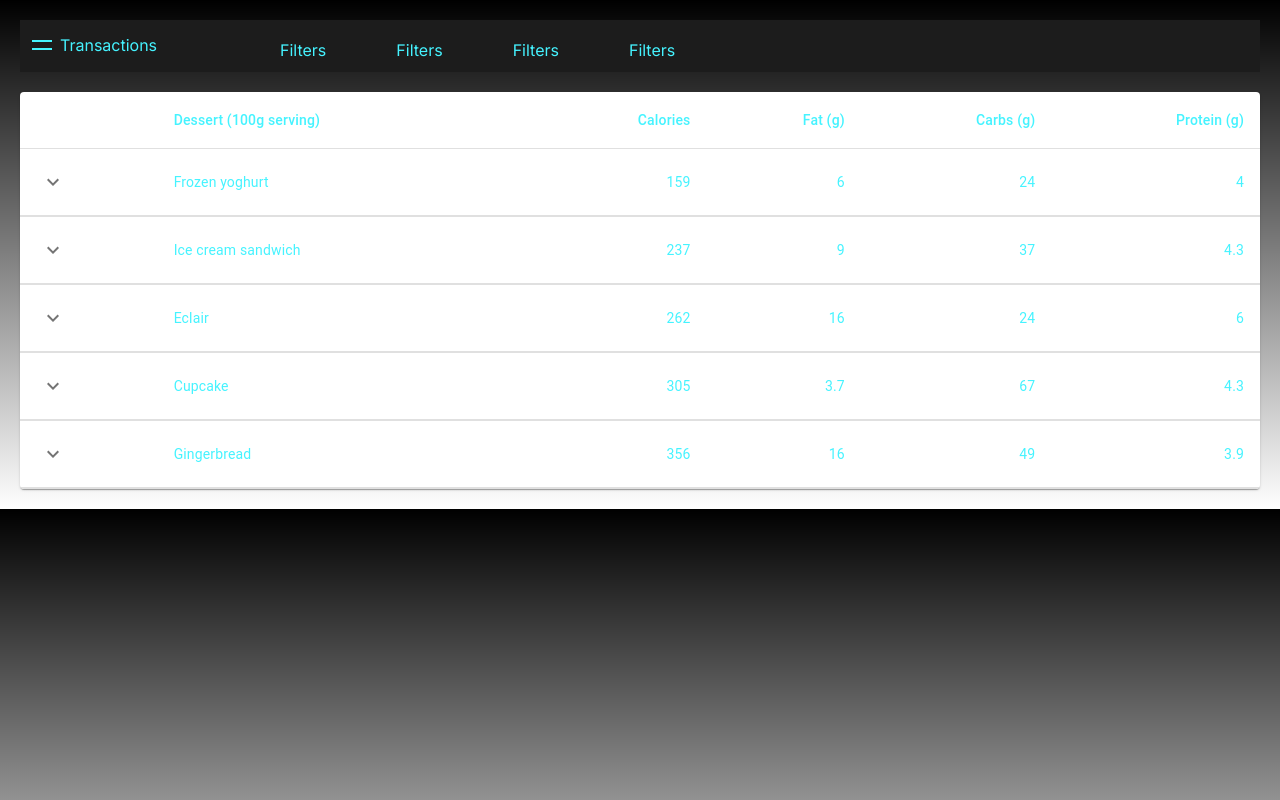
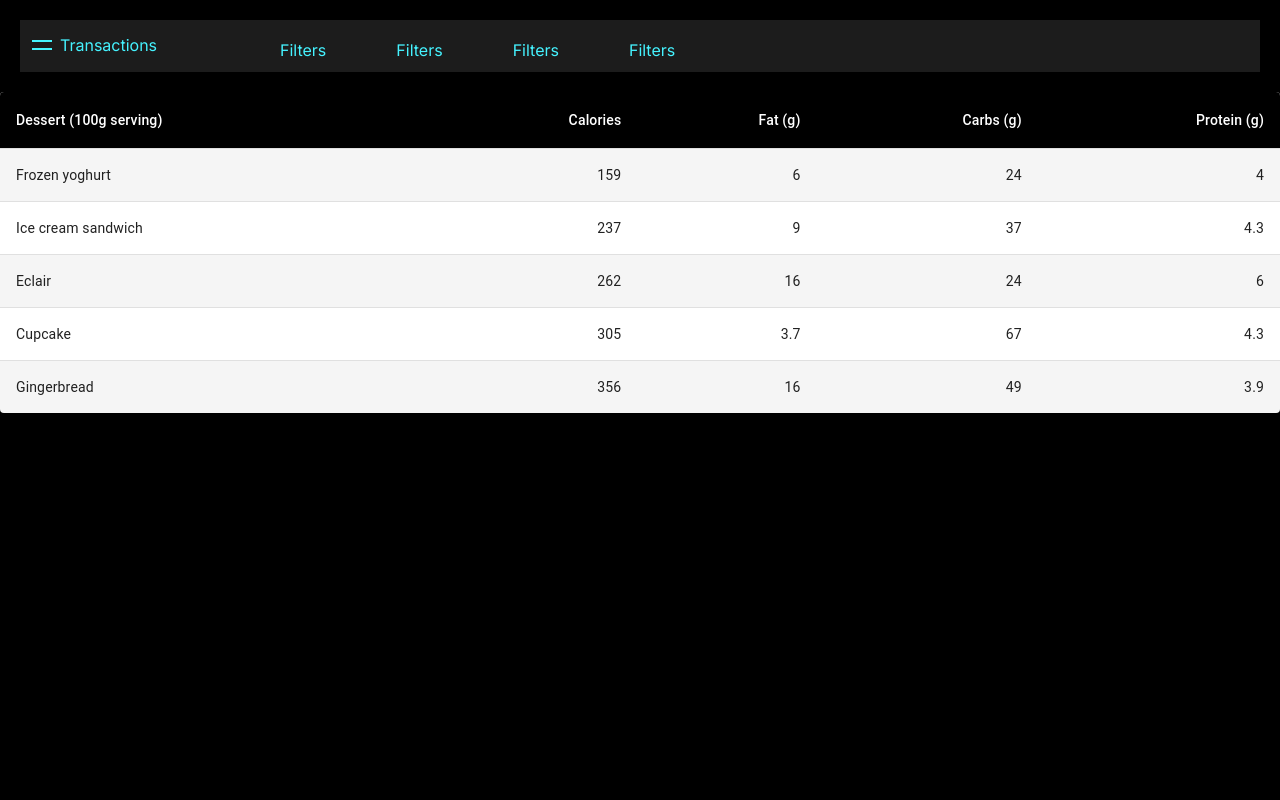
Before and after one commit to spas4o/ryvyl, a Next.js app: page /dashboard in a window 1280 px wide. Built offline with nearby package versions, Linux system fonts and the light colour scheme.

Commit message:
update styles

```diff
--- a/app/components/Transactions/index.tsx
+++ b/app/components/Transactions/index.tsx
@@ -1,19 +1,32 @@
 import * as React from 'react';
-import Box from '@mui/material/Box';
-import Collapse from '@mui/material/Collapse';
-import IconButton from '@mui/material/IconButton';
+import { styled } from '@mui/material/styles';
 import Table from '@mui/material/Table';
 import TableBody from '@mui/material/TableBody';
-import TableCell from '@mui/material/TableCell';
+import TableCell, { tableCellClasses } from '@mui/material/TableCell';
 import TableContainer from '@mui/material/TableContainer';
 import TableHead from '@mui/material/TableHead';
 import TableRow from '@mui/material/TableRow';
-import Typography from '@mui/material/Typography';
 import Paper from '@mui/material/Paper';
-import KeyboardArrowDownIcon from '@mui/icons-material/KeyboardArrowDown';
-import KeyboardArrowUpIcon from '@mui/icons-material/KeyboardArrowUp';
 
-import './style.css'
+const StyledTableCell = styled(TableCell)(({ theme }) => ({
+  [`&.${tableCellClasses.head}`]: {
+    backgroundColor: theme.palette.common.black,
+    color: theme.palette.common.white,
+  },
+  [`&.${tableCellClasses.body}`]: {
+    fontSize: 14,
+  },
+}));
+
+const StyledTableRow = styled(TableRow)(({ theme }) => ({
+  '&:nth-of-type(odd)': {
+    backgroundColor: theme.palette.action.hover,
+  },
+  // hide last border
+  '&:last-child td, &:last-child th': {
+    border: 0,
+  },
+}));
 
 function createData(
   name: string,
@@ -21,119 +34,43 @@ function createData(
   fat: number,
   carbs: number,
   protein: number,
-  price: number,
 ) {
-  return {
-    name,
-    calories,
-    fat,
-    carbs,
-    protein,
-    price,
-    history: [
-      {
-        date: '2020-01-05',
-        customerId: '11091700',
-        amount: 3,
-      },
-      {
-        date: '2020-01-02',
-        customerId: 'Anonymous',
-        amount: 1,
-      },
-    ],
-  };
-}
-
-function Row(props: { row: ReturnType<typeof createData> }) {
-  const { row } = props;
-  const [open, setOpen] = React.useState(false);
-
-  return (
-    <React.Fragment>
-      <TableRow sx={{ '& > *': { borderBottom: 'unset' } }}>
-        <TableCell>
-          <IconButton
-            aria-label="expand row"
-            size="small"
-            onClick={() => setOpen(!open)}
-          >
-            {open ? <KeyboardArrowUpIcon /> : <KeyboardArrowDownIcon />}
-          </IconButton>
-        </TableCell>
-        <TableCell component="th" scope="row">
-          {row.name}
-        </TableCell>
-        <TableCell align="right">{row.calories}</TableCell>
-        <TableCell align="right">{row.fat}</TableCell>
-        <TableCell align="right">{row.carbs}</TableCell>
-        <TableCell align="right">{row.protein}</TableCell>
-      </TableRow>
-      <TableRow>
-        <TableCell style={{ paddingBottom: 0, paddingTop: 0 }} colSpan={6}>
-          <Collapse in={open} timeout="auto" unmountOnExit>
-            <Box sx={{ margin: 1 }}>
-              <Typography variant="h6" gutterBottom component="div">
-                History
-              </Typography>
-              <Table size="small" aria-label="purchases">
-                <TableHead>
-                  <TableRow>
-                    <TableCell>Date</TableCell>
-                    <TableCell>Customer</TableCell>
-                    <TableCell align="right">Amount</TableCell>
-                    <TableCell align="right">Total price ($)</TableCell>
-                  </TableRow>
-                </TableHead>
-                <TableBody>
-                  {row.history.map((historyRow) => (
-                    <TableRow key={historyRow.date}>
-                      <TableCell component="th" scope="row">
-                        {historyRow.date}
-                      </TableCell>
-                      <TableCell>{historyRow.customerId}</TableCell>
-                      <TableCell align="right">{historyRow.amount}</TableCell>
-                      <TableCell align="right">
-                        {Math.round(historyRow.amount * row.price * 100) / 100}
-                      </TableCell>
-                    </TableRow>
-                  ))}
-                </TableBody>
-              </Table>
-            </Box>
-          </Collapse>
-        </TableCell>
-      </TableRow>
-    </React.Fragment>
-  );
+  return { name, calories, fat, carbs, protein };
 }
 
 const rows = [
-  createData('Frozen yoghurt', 159, 6.0, 24, 4.0, 3.99),
-  createData('Ice cream sandwich', 237, 9.0, 37, 4.3, 4.99),
-  createData('Eclair', 262, 16.0, 24, 6.0, 3.79),
-  createData('Cupcake', 305, 3.7, 67, 4.3, 2.5),
-  createData('Gingerbread', 356, 16.0, 49, 3.9, 1.5),
+  createData('Frozen yoghurt', 159, 6.0, 24, 4.0),
+  createData('Ice cream sandwich', 237, 9.0, 37, 4.3),
+  createData('Eclair', 262, 16.0, 24, 6.0),
+  createData('Cupcake', 305, 3.7, 67, 4.3),
+  createData('Gingerbread', 356, 16.0, 49, 3.9),
 ];
 
-export default function Transactions() {
+export default function CustomizedTables() {
   return (
     <div className='tableHolder'>
       <TableContainer component={Paper}>
-        <Table aria-label="collapsible table">
+        <Table sx={{ minWidth: 700 }} aria-label="customized table">
           <TableHead>
             <TableRow>
-              <TableCell />
-              <TableCell>Dessert (100g serving)</TableCell>
-              <TableCell align="right">Calories</TableCell>
-              <TableCell align="right">Fat&nbsp;(g)</TableCell>
-              <TableCell align="right">Carbs&nbsp;(g)</TableCell>
-              <TableCell align="right">Protein&nbsp;(g)</TableCell>
+              <StyledTableCell>Dessert (100g serving)</StyledTableCell>
+              <StyledTableCell align="right">Calories</StyledTableCell>
+              <StyledTableCell align="right">Fat&nbsp;(g)</StyledTableCell>
+              <StyledTableCell align="right">Carbs&nbsp;(g)</StyledTableCell>
+              <StyledTableCell align="right">Protein&nbsp;(g)</StyledTableCell>
             </TableRow>
           </TableHead>
           <TableBody>
             {rows.map((row) => (
-              <Row key={row.name} row={row} />
+              <StyledTableRow key={row.name}>
+                <StyledTableCell component="th" scope="row">
+                  {row.name}
+                </StyledTableCell>
+                <StyledTableCell align="right">{row.calories}</StyledTableCell>
+                <StyledTableCell align="right">{row.fat}</StyledTableCell>
+                <StyledTableCell align="right">{row.carbs}</StyledTableCell>
+                <StyledTableCell align="right">{row.protein}</StyledTableCell>
+              </StyledTableRow>
             ))}
           </TableBody>
         </Table>
--- a/app/globals.css
+++ b/app/globals.css
@@ -86,15 +86,8 @@ body {
 }
 
 body {
-  color: rgb(var(--foreground-rgb));
-  background: linear-gradient(
-      to bottom,
-      transparent,
-      rgb(var(--background-end-rgb))
-    )
-    rgb(var(--background-start-rgb));
+  background-color: #000!important;
 }
-
 a {
   color: inherit;
   text-decoration: none;
@@ -105,7 +98,3 @@ a {
     color-scheme: dark;
   }
 }
-
-body {
-  background-color: #000!important;
-}
```
